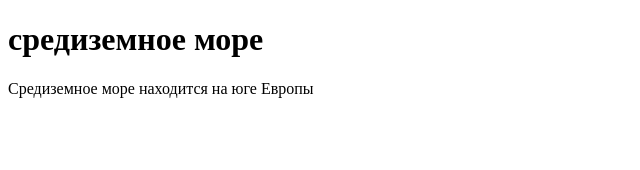
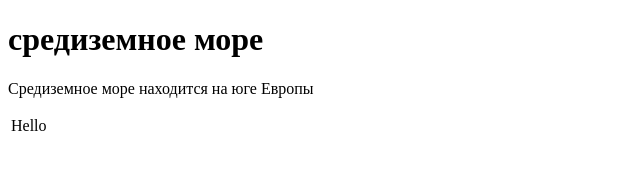
Before and after one commit to SamborskyiEV/Lesson_4, a plain HTML site: page index.html in a window 1280 px wide. Shown: the full height of the page, 0-640 px from the left. Drawn offline with Linux system fonts and the light colour scheme.

Commit message:
second commit

```diff
--- a/index.html
+++ b/index.html
@@ -10,5 +10,12 @@
     <h1>средиземное море</h1>
     <p>Средиземное море находится на юге Европы</p>
     <a href="https://www.facebook.com/"></a>
+    <table>
+        <tr>
+            <td>
+                Hello
+            </td>
+        </tr>
+    </table>
 </body>
 </html>
```
